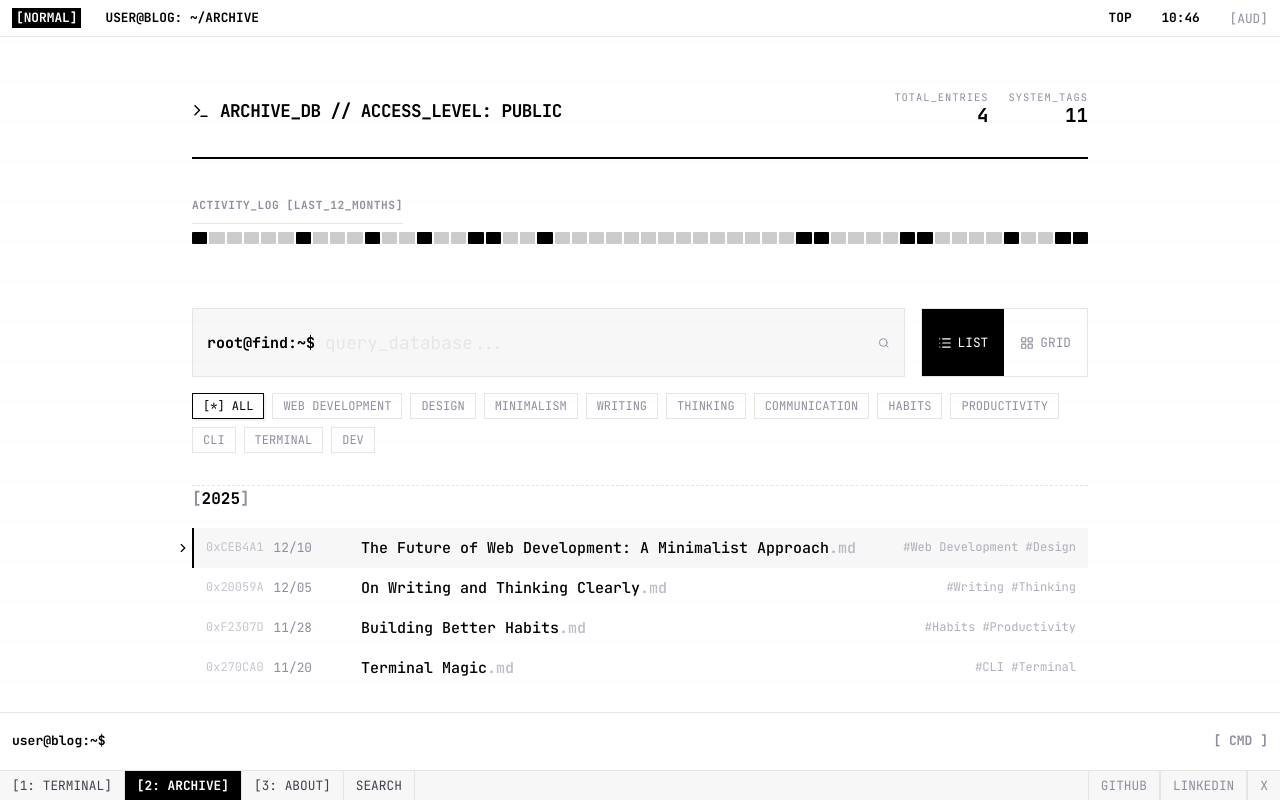
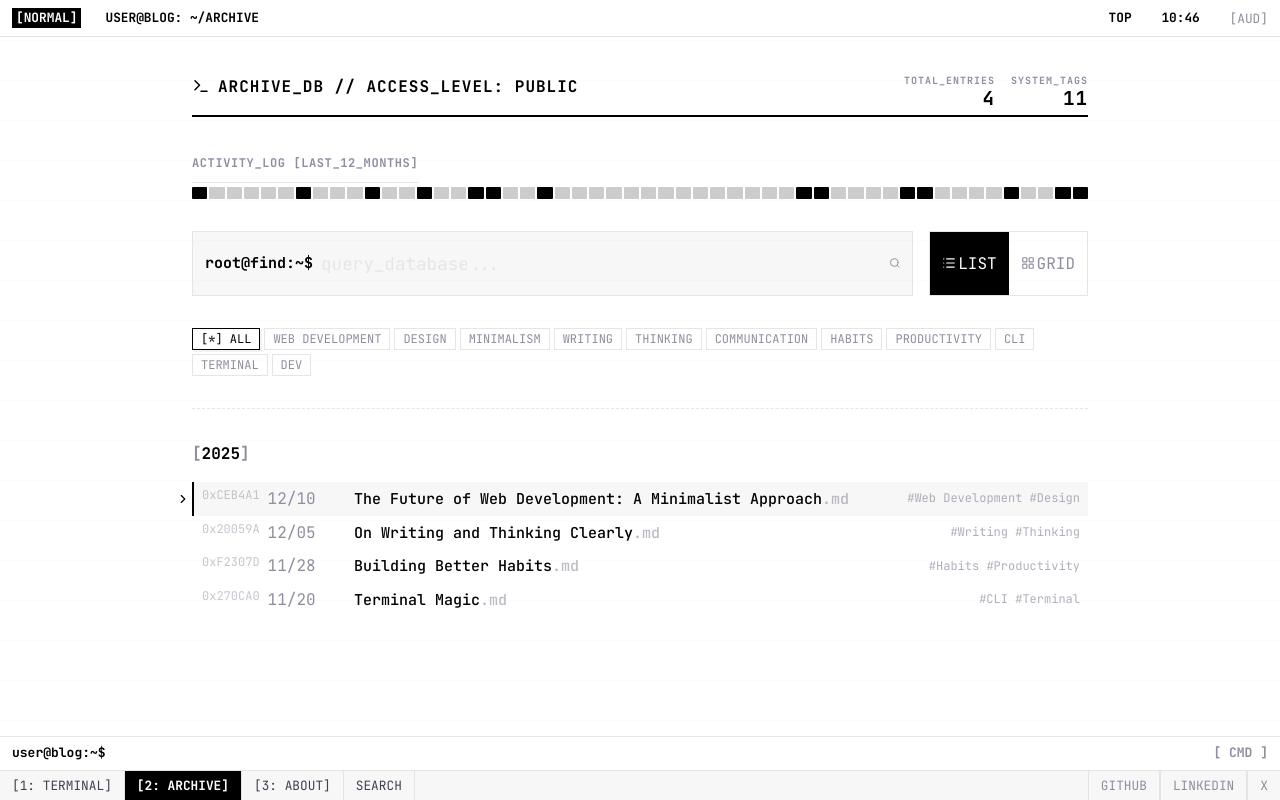
Before and after one commit to madanlalit/personal-blog, a React (Vite) app: page /archive in a window 1280 px wide. Built offline with nearby package versions, Linux system fonts and the light colour scheme.

Commit message:
minor ui fixes in about + archive page

```diff
--- a/src/features/terminal/CommandLine.css
+++ b/src/features/terminal/CommandLine.css
@@ -56,7 +56,7 @@
     display: flex;
     align-items: center;
     position: relative;
-    max-height: 200px;
+    max-height: 34px;
 }
 
 .command-line-container.focused {
--- a/src/index.css
+++ b/src/index.css
@@ -36,16 +36,24 @@
   --font-size-hero: clamp(2rem, 4vw, 3rem);
   --font-size-title: clamp(1.25rem, 2.5vw, 1.75rem);
   --font-size-subtitle: 1rem;
-  --font-size-body: 0.9375rem;
-  /* slightly smaller for heavy code feel */
+    --font-size-body: 0.9375rem; /* slightly smaller for heavy code feel */
     --font-size-small: 0.8125rem;
+    --font-size-xs: 0.75rem;
+    --font-size-xxs: 0.625rem;
+    --font-size-h3: 1.1rem;
+    --font-size-h4: 1.2rem;
 
     /* Spacing */
+    --space-xxs: 0.125rem;
     --space-xs: 0.25rem;
     --space-sm: 0.5rem;
+    --space-md-sm: 0.75rem;
     --space-md: 1rem;
     --space-lg: 2rem;
     --space-xl: 4rem;
+    --space-2xl: 6rem;
+    --space-3xl: 8rem;
+    --space-4xl: 12rem;
 
   /* Layout */
   --sidebar-width: 260px;
--- a/src/pages/About.tsx
+++ b/src/pages/About.tsx
@@ -89,7 +89,7 @@ const About: React.FC = () => {
             {/* Header HUD */}
             <header className="sys-header">
                 <div className="sys-title">
-                    <Terminal size={16} />
+                    <Terminal size={18} />
                     <span>SYS.ADMIN // <DecryptText text="LALIT_MADAN" /></span>
                 </div>
                 <div className="sys-meta">
--- a/src/pages/Archive.css
+++ b/src/pages/Archive.css
@@ -15,6 +15,12 @@
     height: 100%;
     padding: 0 var(--space-lg);
     position: relative;
+    display: flex;
+    flex-direction: column;
+}
+
+.archive-body {
+    flex: 1;
 }
 
 /* Background Grid Overlay */
@@ -35,24 +41,26 @@
 .archive-hud {
     display: flex;
     justify-content: space-between;
-    align-items: flex-end;
-    padding: var(--space-lg) 0;
+    padding: var(--space-md) 0;
     border-bottom: 2px solid var(--arch-text);
     margin-bottom: var(--space-lg);
+    text-transform: uppercase;
+    font-weight: bold;
+    letter-spacing: 1px;
+    font-size: var(--font-size-subtitle);
+    height: 60px;
 }
 
 .hud-title {
     display: flex;
     align-items: center;
-    gap: 10px;
-    font-weight: bold;
-    font-size: 1.1rem;
-    letter-spacing: -0.5px;
+    gap: var(--space-sm);
+    font-size: inherit;
 }
 
 .hud-stats {
     display: flex;
-    gap: 20px;
+    gap: var(--space-md);
 }
 
 .stat-pill {
@@ -62,32 +70,32 @@
 }
 
 .stat-pill .label {
-    font-size: 0.65rem;
+    font-size: var(--font-size-xxs);
     color: var(--arch-muted);
     letter-spacing: 1px;
 }
 
 .stat-pill .value {
-    font-size: 1.2rem;
+    font-size: var(--font-size-h4);
     font-weight: bold;
     line-height: 1;
 }
 
 /* --- 2. Heatmap --- */
 .activity-section {
-    margin-bottom: var(--space-xl);
+    margin-bottom: var(--space-lg);
 }
 
 .section-label {
-    font-size: 0.7rem;
-    margin-bottom: 8px;
+    font-size: var(--font-size-xs);
+    margin-bottom: var(--space-xs);
     color: var(--arch-muted);
 }
 
 .heatmap-grid {
     display: grid;
     grid-template-columns: repeat(52, 1fr);
-    gap: 2px;
+    gap: var(--space-xxs);
     height: 12px;
 }
 
@@ -100,7 +108,7 @@
 .control-module {
     display: flex;
     gap: var(--space-md);
-    margin-bottom: var(--space-md);
+    margin-bottom: var(--space-lg);
     flex-wrap: wrap;
 }
 
@@ -110,14 +118,15 @@
     align-items: center;
     background: rgba(0, 0, 0, 0.03);
     border: 1px solid var(--arch-border);
-    padding: 10px 14px;
+    padding: var(--space-sm) var(--space-md-sm);
     font-size: var(--font-size-body);
-    position: relative; /* Added for relative positioning if needed later */
+    position: relative;
+    /* Added for relative positioning if needed later */
 }
 
 .search-wrapper .prompt {
     color: var(--arch-accent);
-    margin-right: 10px;
+    margin-right: var(--space-sm);
     font-weight: bold;
     user-select: none;
 }
@@ -143,13 +152,13 @@
 .toggle-btn {
     display: flex;
     align-items: center;
-    gap: 6px;
+    gap: var(--space-xxs);
     background: transparent;
     border: none;
-    padding: 0 16px;
+    padding: 0 var(--space-md-sm);
     cursor: pointer;
     font-family: inherit;
-    font-size: 0.8rem;
+    font-size: var(--font-size-sm);
     color: var(--arch-muted);
     transition: all 0.2s;
 }
@@ -167,8 +176,8 @@
 .tag-rail {
     display: flex;
     flex-wrap: wrap;
-    gap: 8px;
-    margin-bottom: var(--space-2xl);
+    gap: var(--space-xs);
+    margin-bottom: var(--space-lg);
     padding-bottom: var(--space-lg);
     border-bottom: 1px dashed var(--arch-border);
 }
@@ -176,9 +185,9 @@
 .tag-chip {
     background: transparent;
     border: 1px solid var(--arch-border);
-    padding: 4px 10px;
+    padding: var(--space-xxs) var(--space-sm);
     font-family: inherit;
-    font-size: 0.75rem;
+    font-size: var(--font-size-xs);
     cursor: pointer;
     text-transform: uppercase;
     transition: all 0.2s;
@@ -194,7 +203,7 @@
 
 /* --- 5. List View (File System) --- */
 .year-block {
-    margin-bottom: var(--space-xl);
+    margin-bottom: var(--space-lg);
 }
 
 .year-marker {
@@ -212,13 +221,13 @@
     display: grid;
     grid-template-columns: 140px 1fr auto;
     align-items: center;
-    padding: 8px 12px;
+    padding: var(--space-xs) var(--space-sm);
     border-left: 2px solid transparent;
     text-decoration: none;
     color: var(--arch-text);
     transition: all 0.1s;
     position: relative;
-    gap: 15px;
+    gap: var(--space-md-sm);
 }
 
 .file-row:hover,
@@ -229,14 +238,14 @@
 
 .col-meta {
     display: flex;
-    gap: 10px;
-    font-size: 0.8rem;
+    gap: var(--space-sm);
+    font-size: var(--font-size-sm);
     color: var(--arch-muted);
 }
 
 .col-meta .hash {
     opacity: 0.5;
-    font-size: 0.75rem;
+    font-size: var(--font-size-xs);
 }
 
 .col-title {
@@ -253,7 +262,7 @@
 }
 
 .col-tags {
-    font-size: 0.75rem;
+    font-size: var(--font-size-xs);
     color: var(--arch-muted);
     opacity: 0.7;
     display: none;
@@ -275,12 +284,12 @@
 .view-grid {
     display: grid;
     grid-template-columns: repeat(auto-fill, minmax(280px, 1fr));
-    gap: 20px;
+    gap: var(--space-md);
 }
 
 .grid-card {
     border: 1px solid var(--arch-border);
-    padding: 20px;
+    padding: var(--space-md);
     text-decoration: none;
     color: var(--arch-text);
     display: flex;
@@ -300,14 +309,14 @@
 .card-header {
     display: flex;
     justify-content: space-between;
-    margin-bottom: 15px;
+    margin-bottom: var(--space-md-sm);
 }
 
 .card-header .hash {
-    font-size: 0.7rem;
+    font-size: var(--font-size-xs);
     color: var(--arch-muted);
     background: rgba(0, 0, 0, 0.05);
-    padding: 2px 6px;
+    padding: var(--space-xxs) var(--space-xs);
 }
 
 .card-dots span {
@@ -315,47 +324,47 @@
     width: 4px;
     height: 4px;
     background: var(--arch-border);
-    margin-left: 3px;
+    margin-left: var(--space-xxs);
     border-radius: 50%;
 }
 
 .card-body h3 {
-    margin: 0 0 10px 0;
-    font-size: 1.1rem;
+    margin: 0 0 var(--space-sm) 0;
+    font-s_ize: var(--font-size-h3);
     line-height: 1.4;
 }
 
 .meta-row {
     display: flex;
-    gap: 15px;
-    font-size: 0.8rem;
+    gap: var(--space-md-sm);
+    font-size: var(--font-size-sm);
     color: var(--arch-muted);
 }
 
 .meta-row span {
     display: flex;
     align-items: center;
-    gap: 5px;
+    gap: var(--space-sm);
 }
 
 .card-footer {
     margin-top: auto;
-    padding-top: 15px;
+    padding-top: var(--space-md-sm);
     border-top: 1px dashed var(--arch-border);
-    font-size: 0.75rem;
+    font-size: var(--font-size-xs);
     display: flex;
     align-items: center;
-    gap: 6px;
+    gap: var(--space-xxs);
     color: var(--arch-accent);
     font-weight: bold;
 }
 
 /* --- Footer --- */
 .sys-footer {
-    margin-top: 40px;
-    padding-top: 20px;
+    margin-top: var(--space-2xl);
+    padding-top: var(--space-md);
     border-top: 1px solid var(--arch-border);
-    font-size: 0.7rem;
+    font-size: var(--font-size-xs);
     color: var(--arch-muted);
     text-align: center;
     letter-spacing: 1px;
--- a/src/pages/Archive.tsx
+++ b/src/pages/Archive.tsx
@@ -92,6 +92,7 @@ const Archive: React.FC = () => {
                 </div>
             </header>
 
+            <div className="archive-body">
                 {/* --- 2. Activity Heatmap (Visual Decoration) --- */}
                 <section className="activity-section">
                     <div className="section-label">ACTIVITY_LOG [LAST_12_MONTHS]</div>
@@ -242,6 +243,7 @@ const Archive: React.FC = () => {
                         )}
                     </AnimatePresence>
                 </main>
+            </div>
 
             <footer className="sys-footer">
                 <span>KEYS: ↑↓ TO NAVIGATE // ENTER TO OPEN // ESC TO CLEAR</span>
--- a/src/pages/Home.css
+++ b/src/pages/Home.css
@@ -1,10 +1,11 @@
 .home-container {
     max-width: var(--content-max-width);
     margin: 0 auto;
+    padding: 0 var(--space-lg);
 }
 
 .home-header {
-    margin-bottom: var(--space-3xl);
+    margin-bottom: var(--space-xl);
     padding-top: var(--space-xl);
 }
 
@@ -17,24 +18,29 @@
 }
 
 .highlight {
-    color: var(--accent); /* Use accent color for text */
+    color: var(--accent);
+    /* Use accent color for text */
     position: relative;
-    text-decoration: none; /* Ensure no default underline */
+    text-decoration: none;
+    /* Ensure no default underline */
 }
 
 .highlight::after {
     content: '';
     position: absolute;
-    bottom: -4px; /* Position below the text */
+    bottom: -4px;
+    /* Position below the text */
     left: 0;
-    width: 0; /* Start with no width */
+    width: 0;
+    /* Start with no width */
     height: 2px;
     background-color: var(--accent);
     transition: width 0.3s ease-out;
 }
 
 .highlight:hover::after {
-    width: 100%; /* Expand to full width on hover */
+    width: 100%;
+    /* Expand to full width on hover */
 }
 
 .sub-intro {
```
Also changed, not shown: src/pages/About.css (+34 -32 lines). Lines whose indentation alone changed are shown as unchanged.
